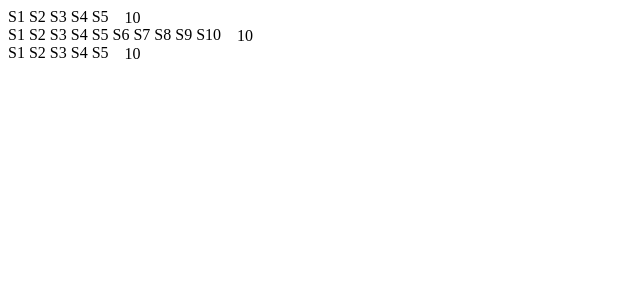
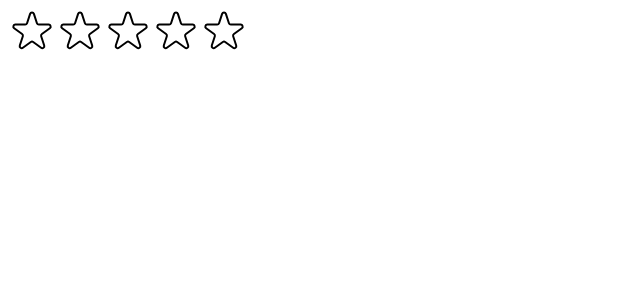
Before and after one commit to Aditya-Ghosh-27/Popcorn, a React (Create React App) app: page / in a window 1280 px wide. Shown: the top 300 px of the page, without its empty margins (0-640 px from the left). Built offline with nearby package versions, Linux system fonts and the light colour scheme.

Commit message:
Creating the Stars

```diff
--- a/src/StarRating.js
+++ b/src/StarRating.js
@@ -1,26 +1,80 @@
-const containerStyle={
-    display : 'flex',
-    alignItems : 'center',
-    gap : '16px'
-}
+import { useState } from "react";
+
+const containerStyle = {
+  display: "flex",
+  alignItems: "center",
+  gap: "16px",
+};
 
 const starContainerStyle = {
-    display : 'flex',
-    gap : '4px'
-}
+  display: "flex",
+};
 
 const textStyle = {
-    lineHeight : '1px',
-    margin : '0'
-}
+  lineHeight: "1px",
+  margin: "0",
+};
 
-export default function StarRating({ maxRating = 5 }){
+export default function StarRating({ maxRating = 5 }) {
+  const [rating, setRating] = useState(0);
   return (
     <div style={containerStyle}>
       <div style={starContainerStyle}>
-                {Array.from({length : maxRating}, (_, i) => <span>S{i + 1}</span>)}
+        {Array.from({ length: maxRating }, (_, i) => (
+          <Star key={i} onRate={() => setRating(i + 1)} full={rating >= i + 1}/>
+        ))}
       </div>
-            <p style={textStyle}>10</p>
+      <p style={textStyle}>{rating || ""}</p>
     </div>
-    )
+  );
 }
+
+const starStyle = {
+  width: "48px",
+  height: "48px",
+  display: "block",
+  cursor: "pointer",
+};
+
+function Star({ onRate, full }) {
+  return (
+    <span role="button" style={starStyle} onClick={onRate}>
+      {full ? (
+        <svg
+          xmlns="http://www.w3.org/2000/svg"
+          viewBox="0 0 20 20"
+          fill="#000"
+          stroke="#000"
+        >
+          <path d="M9.049 2.927c.3-.921 1.603-.921 1.902 0l1.07 3.292a1 1 0 00.95.69h3.462c.969 0 1.371 1.24.588 1.81l-2.8 2.034a1 1 0 00-.364 1.118l1.07 3.292c.3.921-.755 1.688-1.54 1.118l-2.8-2.034a1 1 0 00-1.175 0l-2.8 2.034c-.784.57-1.838-.197-1.539-1.118l1.07-3.292a1 1 0 00-.364-1.118L2.98 8.72c-.783-.57-.38-1.81.588-1.81h3.461a1 1 0 00.951-.69l1.07-3.292z" />
+        </svg>
+      ) : (
+        <svg
+          xmlns="http://www.w3.org/2000/svg"
+          fill="none"
+          viewBox="0 0 24 24"
+          stroke="#000"
+        >
+          <path
+            strokeLinecap="round"
+            strokeLinejoin="round"
+            strokeWidth="{2}"
+            d="M11.049 2.927c.3-.921 1.603-.921 1.902 0l1.519 4.674a1 1 0 00.95.69h4.915c.969 0 1.371 1.24.588 1.81l-3.976 2.888a1 1 0 00-.363 1.118l1.518 4.674c.3.922-.755 1.688-1.538 1.118l-3.976-2.888a1 1 0 00-1.176 0l-3.976 2.888c-.783.57-1.838-.197-1.538-1.118l1.518-4.674a1 1 0 00-.363-1.118l-3.976-2.888c-.784-.57-.38-1.81.588-1.81h4.914a1 1 0 00.951-.69l1.519-4.674z"
+          />
+        </svg>
+      )}
+    </span>
+  );
+}
+
+/*
+FULL STAR
+
+
+
+
+EMPTY STAR
+
+
+
+*/
--- a/src/index.js
+++ b/src/index.js
@@ -9,7 +9,5 @@
   <React.StrictMode>
     {/* <App /> */}
     <StarRating maxRating={5}/>
-    <StarRating maxRating={10}/>
-    <StarRating />
   </React.StrictMode>
 );
```
Lines whose indentation alone changed are shown as unchanged.
